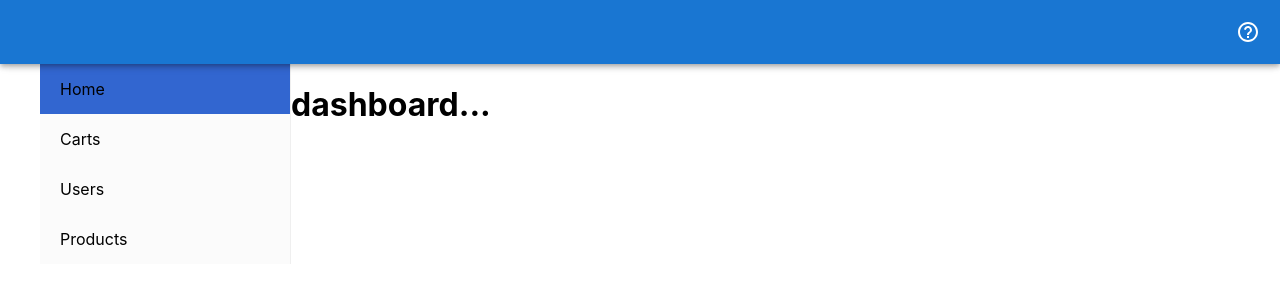
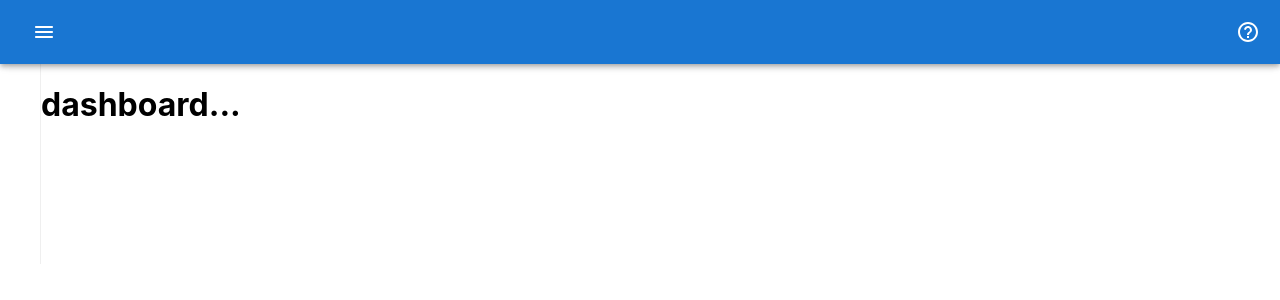
Before and after one commit to StanislavKaisin/mobx-ts, a React (Create React App) app: page / in a window 1280 px wide. Shown: the top 300 px of the page. Built offline with nearby package versions, Linux system fonts and the light colour scheme; no server answers.

Commit message:
added sidebar button

```diff
--- a/src/App.tsx
+++ b/src/App.tsx
@@ -1,4 +1,4 @@
-import React, { Suspense } from "react";
+import React, { Suspense, useEffect, useState } from "react";
 import { observer } from "mobx-react-lite";
 import { Route, Routes } from "react-router-dom";
 import { WebsiteRoutes } from "./constants/routes";
@@ -10,20 +10,20 @@ import ProductsPage from "./pages/ProductsPage";
 import UsersPage from "./pages/UsersPage";
 
 function App() {
-  // const { cartStore } = useStore();
-  // useEffect(() => {
-  // cartStore.getAll();
-  // eslint-disable-next-line react-hooks/exhaustive-deps
-  // }, []);
+  const [openSideBar, setOpenSideBar] = useState(true);
+
   return (
     <>
       <Container sx={{ padding: "64px 0px !important" }}>
-        <TopBar />
+        <TopBar
+          isSideBarOpen={openSideBar}
+          openSideBar={(c) => setOpenSideBar(c)}
+        />
         <Container
           component="main"
           sx={{ display: "flex", padding: " 0px !important" }}
         >
-          <Sidebar />
+          <Sidebar isSideBarOpen={openSideBar} />
           <Box sx={{ width: "100%" }}>
             <Suspense fallback={<h1>Loading...</h1>}>
               <Routes>
--- a/src/components/TopBar/TopBar.tsx
+++ b/src/components/TopBar/TopBar.tsx
@@ -1,16 +1,36 @@
-import React, { useState } from "react";
+import React, { FC, useState } from "react";
 import { AppBar, IconButton, Toolbar } from "@mui/material";
 import HelpOutlineRoundedIcon from "@mui/icons-material/HelpOutlineRounded";
+import MenuRoundedIcon from "@mui/icons-material/MenuRounded";
+import CloseRoundedIcon from "@mui/icons-material/CloseRounded";
 import { InfoModal } from "../InfoModal/InfoModal";
 
-export const TopBar = () => {
+interface TopBarProps {
+  openSideBar: (condition: boolean) => void;
+  isSideBarOpen: boolean;
+}
+
+export const TopBar: FC<TopBarProps> = ({ openSideBar, isSideBarOpen }) => {
   const [openModal, setOpenModal] = useState(false);
   return (
     <AppBar component="nav">
       <InfoModal open={openModal} handleClose={() => setOpenModal(false)} />
       <Toolbar
-        sx={{ display: "flex", justifyContent: "end", maxWidth: "1280px" }}
+        sx={{
+          display: "flex",
+          justifyContent: "space-between",
+          maxWidth: "1280px",
+        }}
       >
+        <IconButton
+          color="inherit"
+          aria-label="open drawer"
+          edge="end"
+          onClick={() => openSideBar(!isSideBarOpen)}
+        >
+          {isSideBarOpen ? <MenuRoundedIcon /> : <CloseRoundedIcon />}
+        </IconButton>
+
         <IconButton
           color="inherit"
           aria-label="open drawer"
--- a/src/components/sidebar/Sidebar.tsx
+++ b/src/components/sidebar/Sidebar.tsx
@@ -1,15 +1,29 @@
-import React, { useState } from "react";
+import React, { FC, useEffect, useState } from "react";
 import { Box } from "@mui/material";
-import { Sidebar as ProSidebar, Menu, MenuItem } from "react-pro-sidebar";
+import {
+  Sidebar as ProSidebar,
+  Menu,
+  MenuItem,
+  useProSidebar,
+} from "react-pro-sidebar";
 import { WebsiteRoutes } from "../../constants/routes";
 import { Link, useLocation } from "react-router-dom";
 
-export const Sidebar = () => {
+interface SidebarProps {
+  isSideBarOpen: boolean;
+}
+
+export const Sidebar: FC<SidebarProps> = ({ isSideBarOpen }) => {
   let location = useLocation();
   const [selected, setSelected] = useState<string>(location.pathname);
+  const { collapseSidebar } = useProSidebar();
+  useEffect(() => {
+    collapseSidebar(isSideBarOpen);
+  }, [isSideBarOpen, collapseSidebar]);
+
   return (
     <Box>
-      <ProSidebar>
+      <ProSidebar collapsedWidth="0">
         <Menu>
           {menuItems.map(({ link, text }) => {
             return (
--- a/src/stores/users.ts
+++ b/src/stores/users.ts
@@ -1,7 +1,7 @@
 import api, { Api } from "../api/api";
 import { IUser } from "../api/models/models";
 import { Store, routeNameType } from "./store";
-import { action, computed, makeObservable, toJS } from "mobx";
+import { action, makeObservable } from "mobx";
 
 class UsersStore extends Store<IUser> {
   constructor(api: Api, routeType: routeNameType, numberOfRecords = 100) {
```
